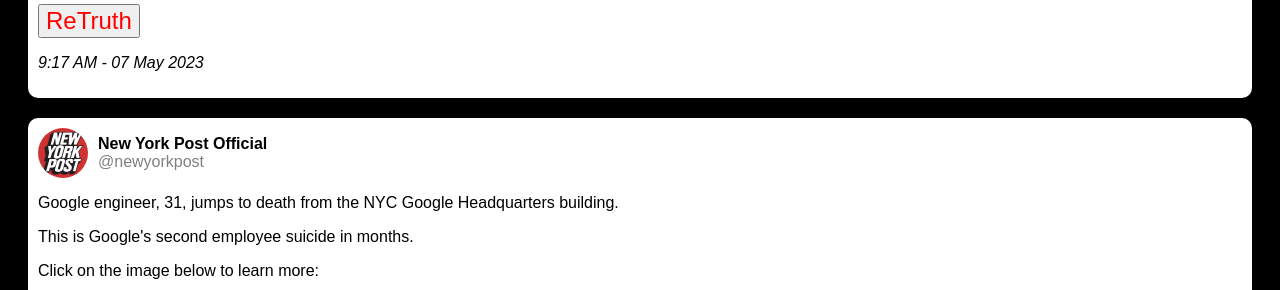
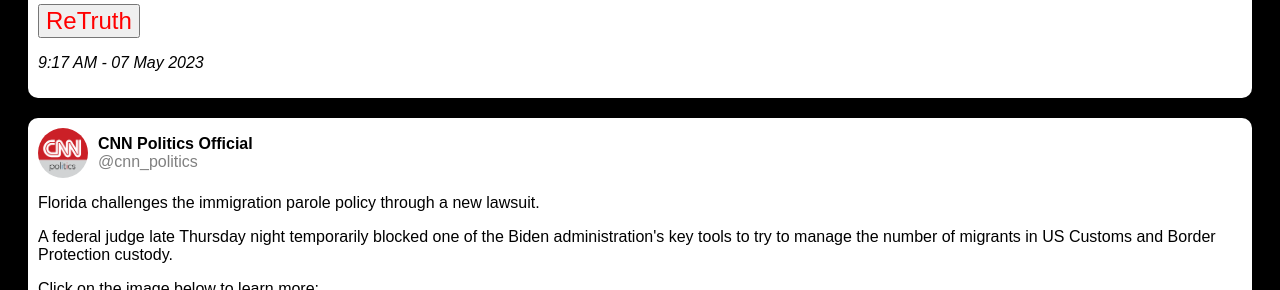
Before and after one commit to haileygkim/final2023, a plain HTML site: page trending.html in a window 1280 px wide. Shown: the part 1767-2057 px from the top of the page. Drawn offline with Linux system fonts and the light colour scheme; some icons are missing.

Commit message:
edited trending.html

```diff
--- a/trending.html
+++ b/trending.html
@@ -93,7 +93,7 @@
         </div>
       </section>
 
-             <section class="tweet">
+             <!-- <section class="tweet">
         <div class="tweet-header">
           <img src="nyp.jpg" alt="new york post">
           <div class="tweet-info">
@@ -117,7 +117,7 @@
           <button style="font-size:24px; color: red">ReTruth <i class="fa fa-retweet"></i></button>
           <p>8:22 AM - 07 May 2023</p>
         </div>
-      </section>
+      </section> -->
 
 
              <section class="tweet">
```
